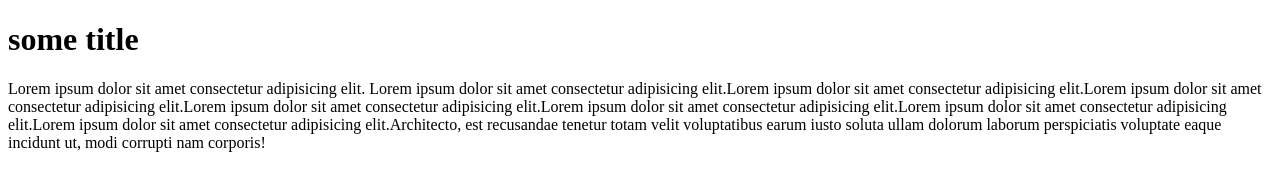
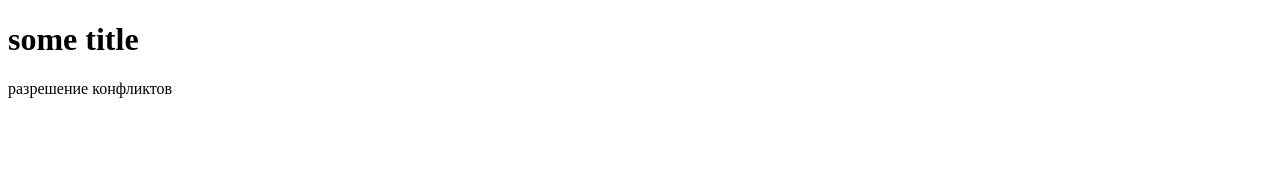
Before and after one commit to Ilya-m2195/my_projects, a plain HTML site: page index.html in a window 1280 px wide. Drawn offline with Linux system fonts and the light colour scheme.

Commit message:
changed paragraph

```diff
--- a/index.html
+++ b/index.html
@@ -1,13 +1,17 @@
 <!DOCTYPE html>
 <html lang="en">
+
 <head>
     <meta charset="UTF-8">
     <meta http-equiv="X-UA-Compatible" content="IE=edge">
     <meta name="viewport" content="width=device-width, initial-scale=1.0">
     <title>Document</title>
 </head>
+
 <body>
-   <h1>some title</h1>
-   <p>Lorem ipsum dolor sit amet consectetur adipisicing elit. Lorem ipsum dolor sit amet consectetur adipisicing elit.Lorem ipsum dolor sit amet consectetur adipisicing elit.Lorem ipsum dolor sit amet consectetur adipisicing elit.Lorem ipsum dolor sit amet consectetur adipisicing elit.Lorem ipsum dolor sit amet consectetur adipisicing elit.Lorem ipsum dolor sit amet consectetur adipisicing elit.Lorem ipsum dolor sit amet consectetur adipisicing elit.Architecto, est recusandae tenetur totam velit voluptatibus earum iusto soluta ullam dolorum laborum perspiciatis voluptate eaque incidunt ut, modi corrupti nam corporis!</p>
+    <h1>some title</h1>
+    <p>разрешение конфликтов
+    </p>
 </body>
+
 </html>
```
